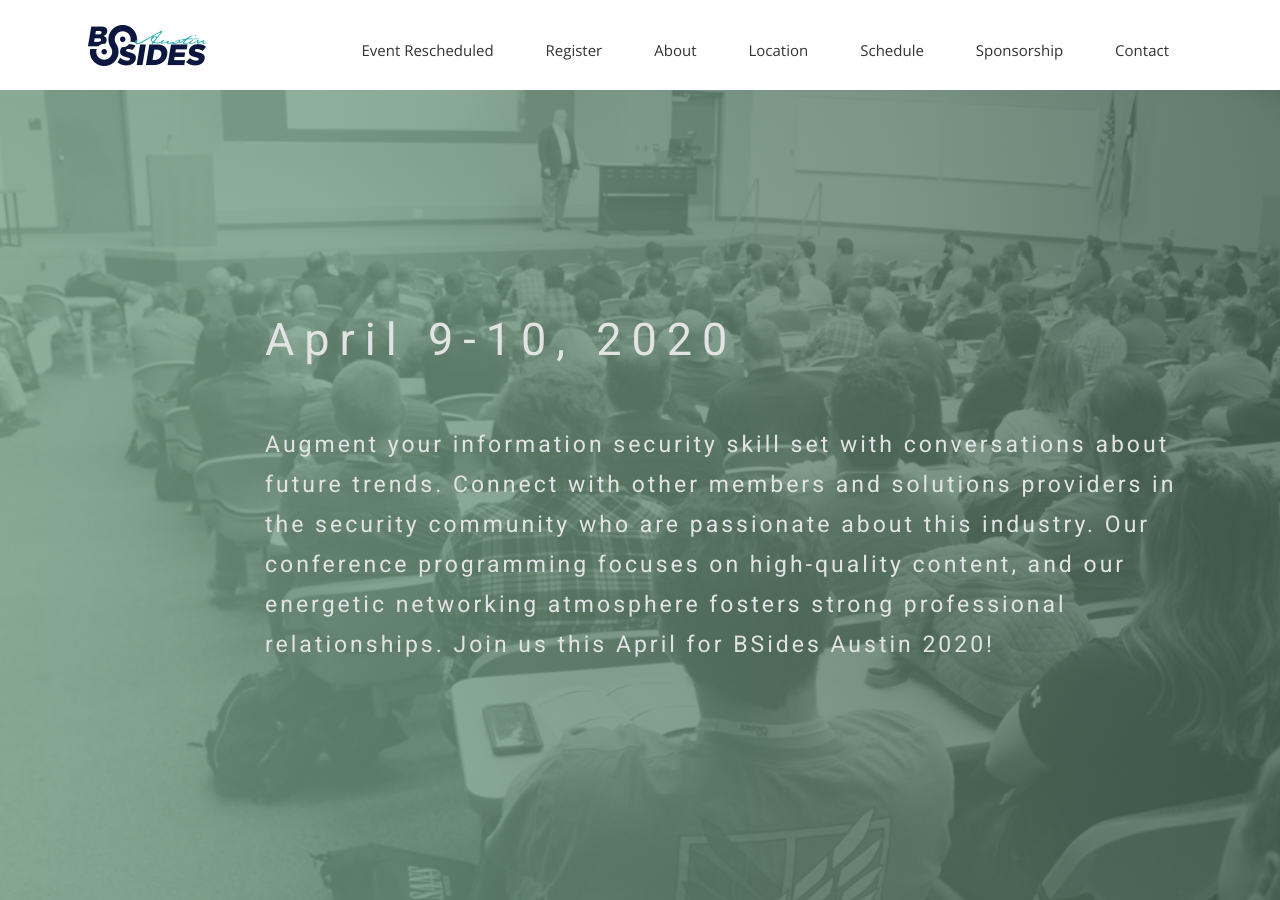
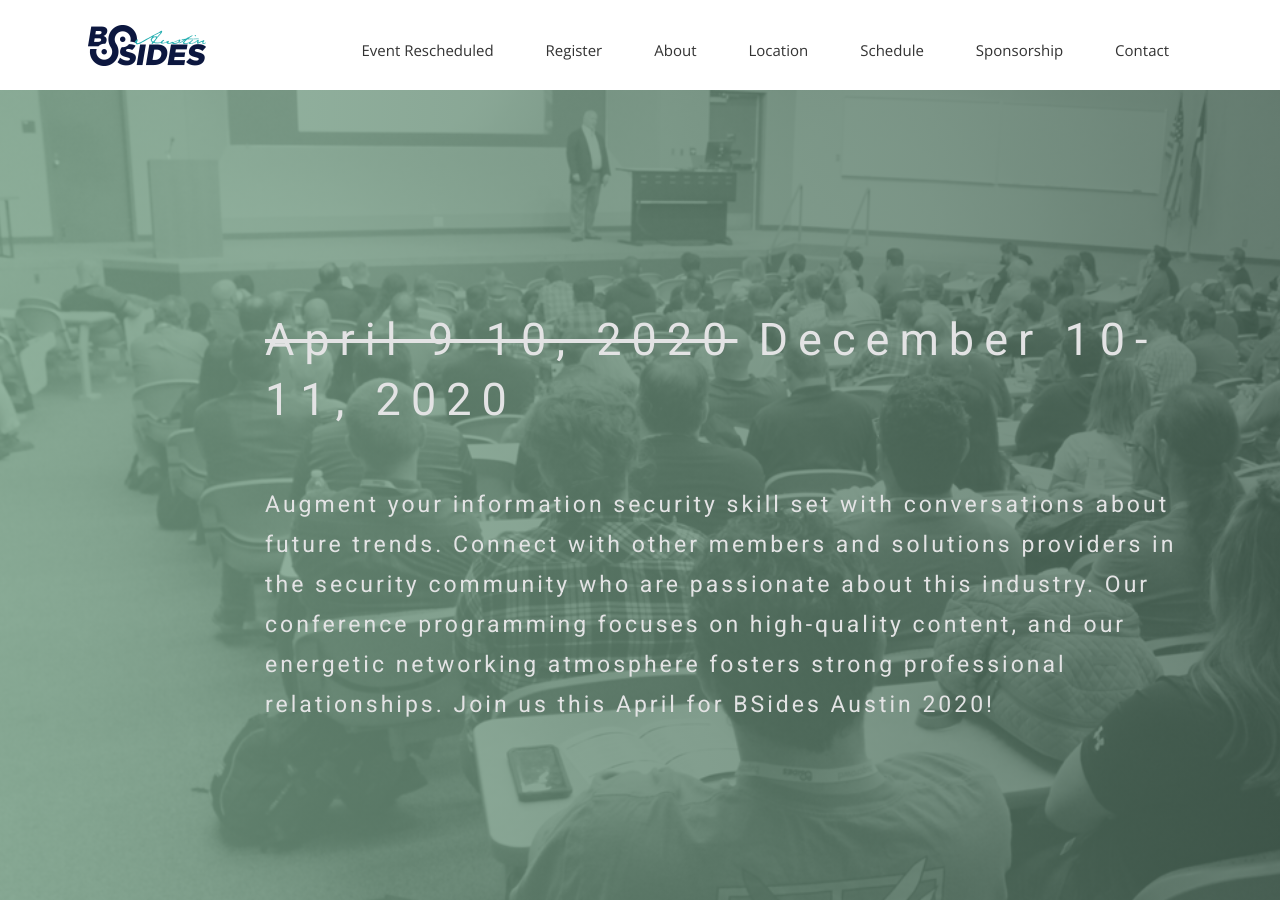
Before and after one commit to bsidesaustin/test, a Jekyll site: the page built from index.html, in a window 1280 px wide and 900 px high. Built offline with Jekyll 4.4.1, drawn with Linux system fonts in a browser that asks for light colours; nearby versions of some CDN libraries; some web fonts are replaced.

Commit message:
Update index.html

```diff
--- a/index.html
+++ b/index.html
@@ -10,7 +10,7 @@
     <div class="row">
       <div class="col-md-10 col-md-offset-2">
         <div class="block">
-          <h1 class="animated fadeInUp">April 9-10, 2020</h1>
+          <h1 class="animated fadeInUp"><strike>April 9-10, 2020</strike> December 10-11, 2020</h1>
           <p>Augment your information security skill set with conversations about future trends. Connect with other members and solutions providers in the security community who are passionate about this industry. Our conference programming focuses on high-quality content, and our energetic networking atmosphere fosters strong professional relationships. Join us this April for BSides Austin 2020!</p>
 
         </div>
```
